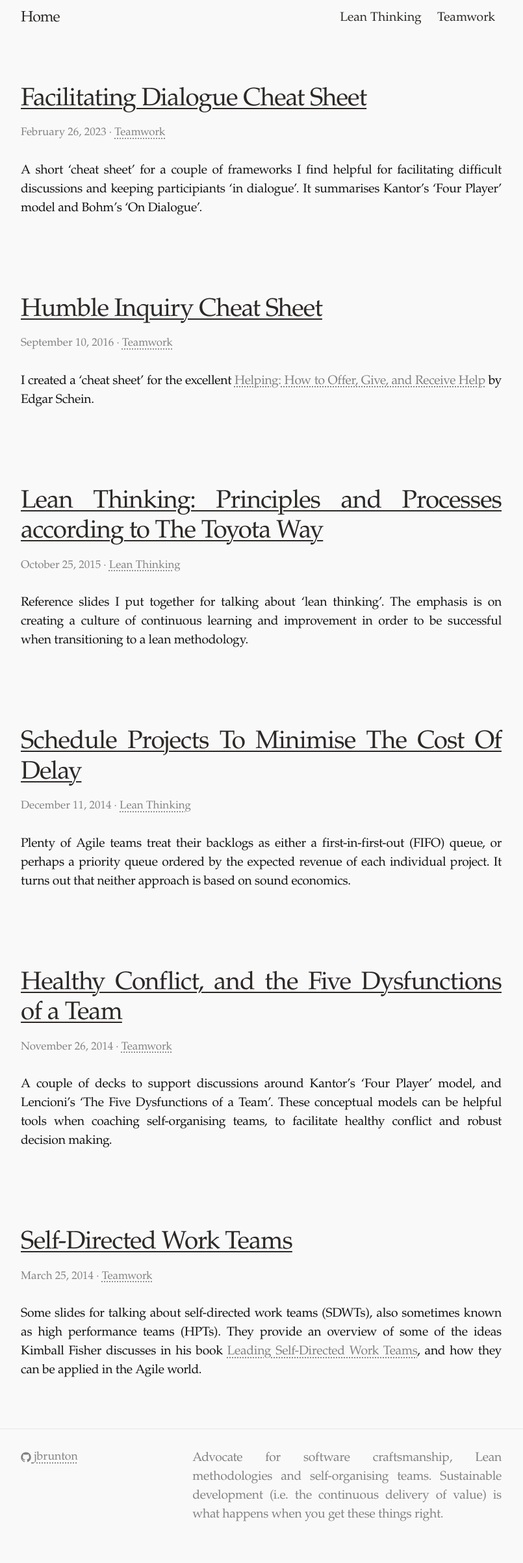
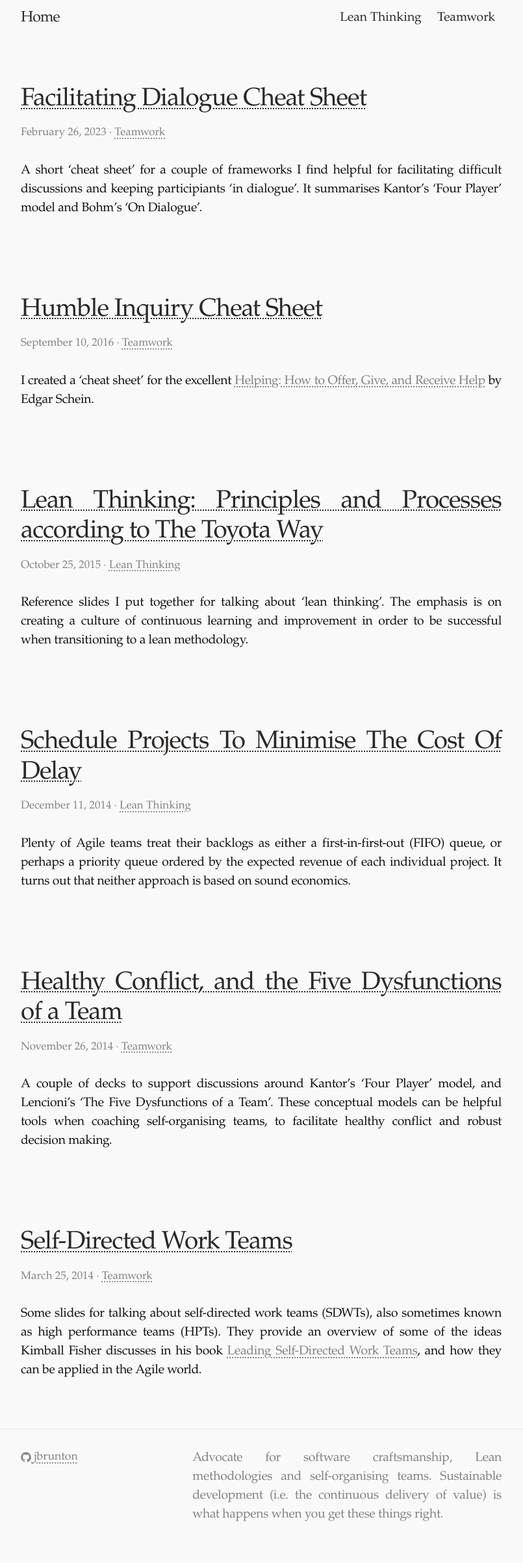
Before and after one commit to jbrunton/jbrunton.com, a Jekyll site: the page built from index.html, in a window 1280 px wide. Shown: the whole page at 65% size, without its empty margins (238-1043 px from the left). Built offline with Jekyll 4.4.1, drawn with Linux system fonts in a browser that asks for light colours; nearby versions of some CDN libraries.

Commit message:
feat: consistent link text decoration

```diff
--- a/_sass/_layout.scss
+++ b/_sass/_layout.scss
@@ -196,10 +196,10 @@
 .post-link {
     color: $brand-color;
     text-decoration-thickness: 0.15rem;
-    text-decoration-style: solid;
+    text-decoration-style: dotted;
 
     &:hover {
-      text-decoration-style: dotted;
+      text-decoration-style: solid;
     }
 
     @include media-query($on-mobile) {
```
